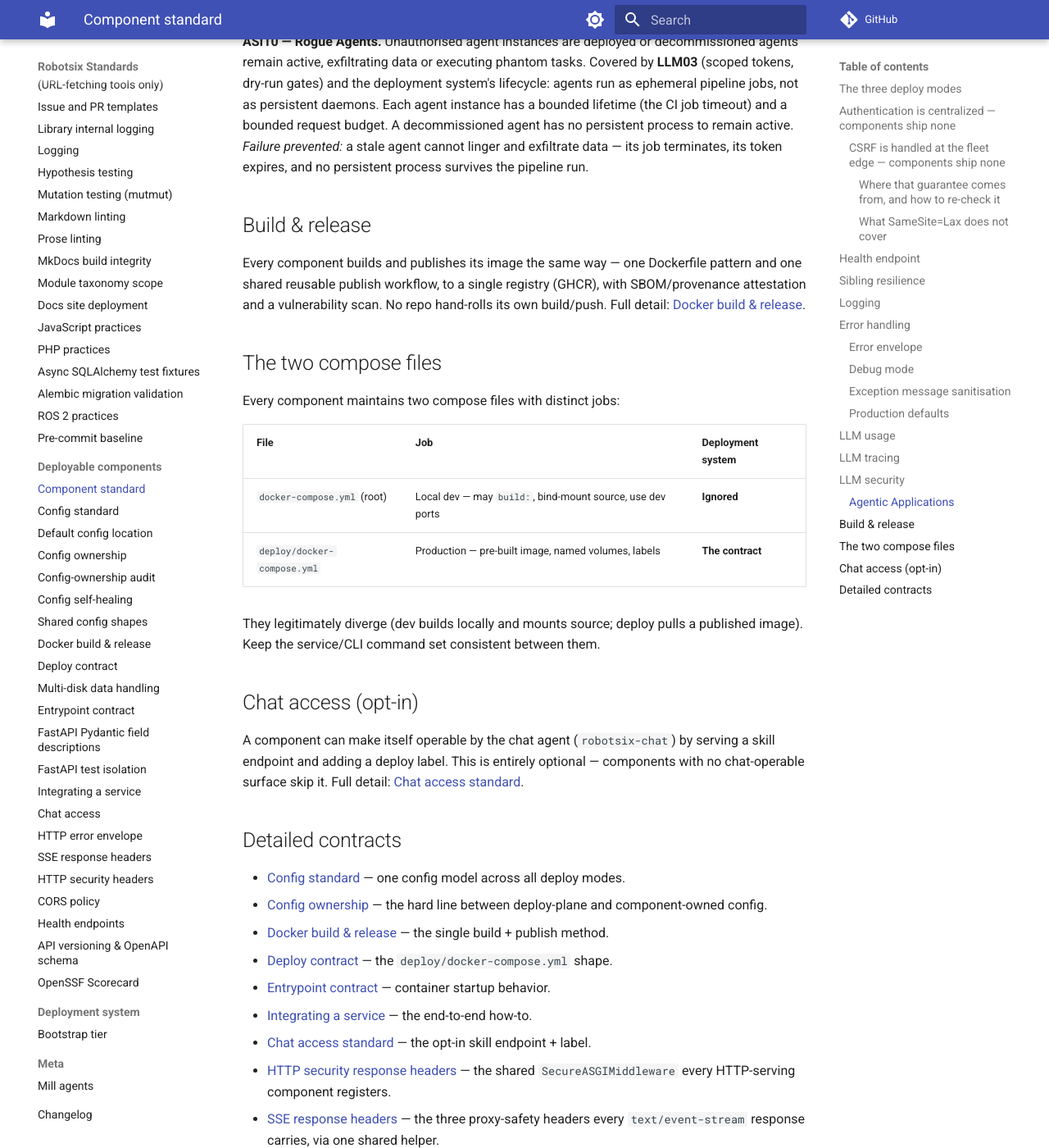
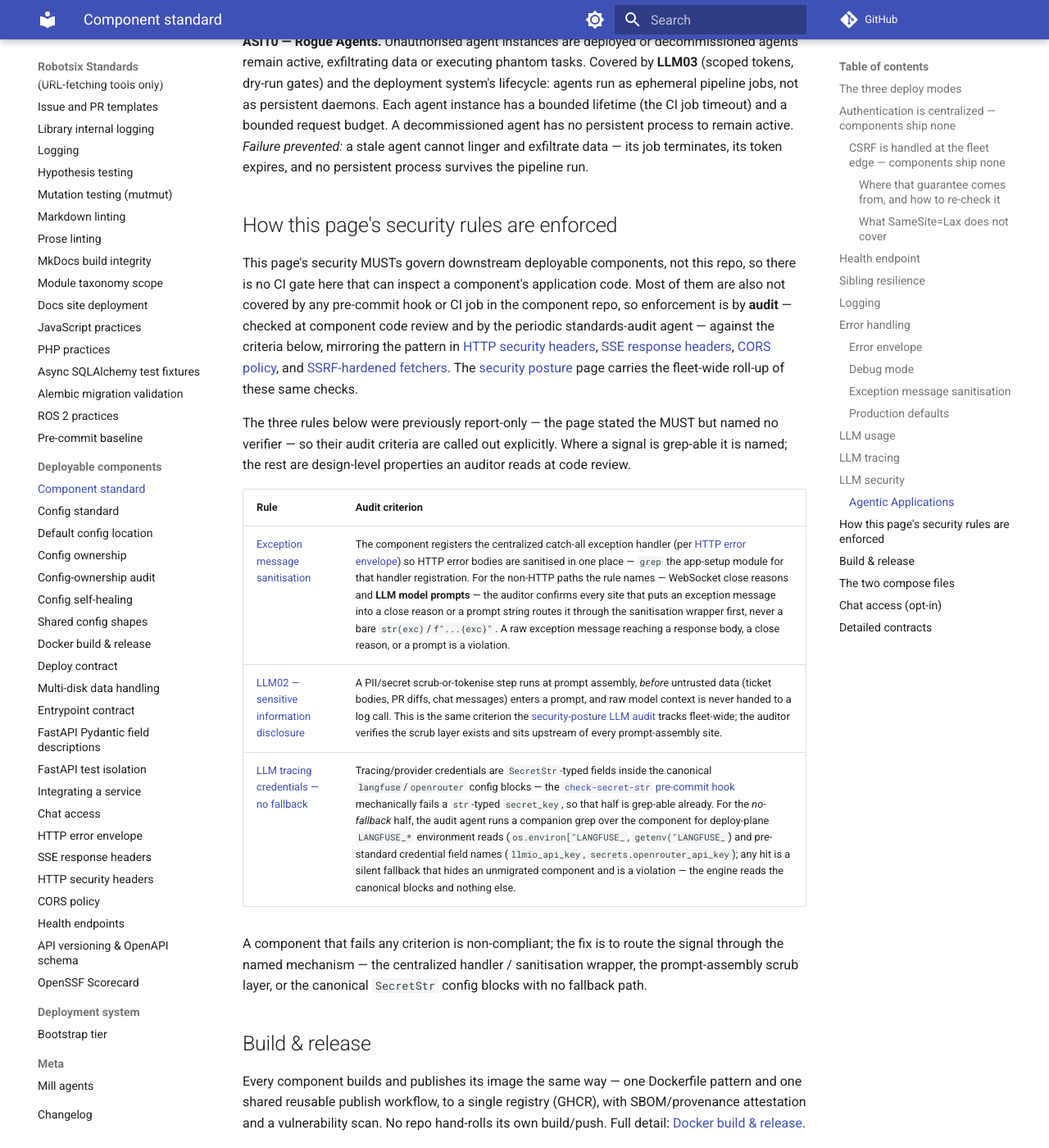
Before and after one commit to damien-robotsix/robotsix-standards, an MkDocs documentation site: the page built from docs/component-standard.md, in a window 1280 px wide and 1400 px high, scrolled down 13938 px. Shown: the whole window at 82% size. Built offline with MkDocs 1.6.1 and Material for MkDocs 9.7.7, drawn with Linux system fonts in a browser that asks for light colours; comment, search, counter and statistics services are not loaded.

Commit message:
chore: COMPONENT-STANDARD: security MUSTs (exception sanitisation, LLM02 PII scrub, tracing-credential no-fallback) have no named verifier (20260912T234748Z-component-standard-security-musts-except-ad11)

```diff
--- a/docs/component-standard.md
+++ b/docs/component-standard.md
@@ -666,6 +666,37 @@ persistent process to remain active.  *Failure prevented:* a stale agent
 cannot linger and exfiltrate data — its job terminates, its token expires,
 and no persistent process survives the pipeline run.
 
+## How this page's security rules are enforced
+
+This page's security MUSTs govern downstream deployable components, not this
+repo, so there is no CI gate here that can inspect a component's application
+code. Most of them are also not covered by any pre-commit hook or CI job in the
+component repo, so enforcement is by **audit** — checked at component code
+review and by the periodic standards-audit agent — against the criteria below,
+mirroring the pattern in
+[HTTP security headers](http-security-headers.md#how-this-is-enforced),
+[SSE response headers](sse-response-headers.md#how-this-is-enforced),
+[CORS policy](cors-policy.md#how-this-is-enforced), and
+[SSRF-hardened fetchers](ssrf-hardened-fetchers.md#how-this-is-enforced). The
+[security posture](security-posture.md#llm--agentic-security-audit) page carries
+the fleet-wide roll-up of these same checks.
+
+The three rules below were previously report-only — the page stated the MUST
+but named no verifier — so their audit criteria are called out explicitly.
+Where a signal is grep-able it is named; the rest are design-level properties an
+auditor reads at code review.
+
+| Rule | Audit criterion |
+|---|---|
+| [Exception message sanitisation](#exception-message-sanitisation) | The component registers the centralized catch-all exception handler (per [HTTP error envelope](http-error-envelope.md)) so HTTP error bodies are sanitised in one place — `grep` the app-setup module for that handler registration. For the non-HTTP paths the rule names — WebSocket close reasons and **LLM model prompts** — the auditor confirms every site that puts an exception message into a close reason or a prompt string routes it through the sanitisation wrapper first, never a bare `str(exc)`/`f"...{exc}"`. A raw exception message reaching a response body, a close reason, or a prompt is a violation. |
+| [LLM02 — sensitive information disclosure](#llm-security) | A PII/secret scrub-or-tokenise step runs at prompt assembly, *before* untrusted data (ticket bodies, PR diffs, chat messages) enters a prompt, and raw model context is never handed to a log call. This is the same criterion the [security-posture LLM audit](security-posture.md#llm--agentic-security-audit) tracks fleet-wide; the auditor verifies the scrub layer exists and sits upstream of every prompt-assembly site. |
+| [LLM tracing credentials — no fallback](#llm-tracing) | Tracing/provider credentials are `SecretStr`-typed fields inside the canonical `langfuse`/`openrouter` config blocks — the [`check-secret-str` pre-commit hook](config-standard.md#3-one-secret-convention) mechanically fails a `str`-typed `secret_key`, so that half is grep-able already. For the *no-fallback* half, the audit agent runs a companion grep over the component for deploy-plane `LANGFUSE_*` environment reads (`os.environ["LANGFUSE_`, `getenv("LANGFUSE_`) and pre-standard credential field names (`llmio_api_key`, `secrets.openrouter_api_key`); any hit is a silent fallback that hides an unmigrated component and is a violation — the engine reads the canonical blocks and nothing else. |
+
+A component that fails any criterion is non-compliant; the fix is to route the
+signal through the named mechanism — the centralized handler / sanitisation
+wrapper, the prompt-assembly scrub layer, or the canonical `SecretStr` config
+blocks with no fallback path.
+
 ## Build & release
 
 Every component builds and publishes its image the same way — one Dockerfile
```
